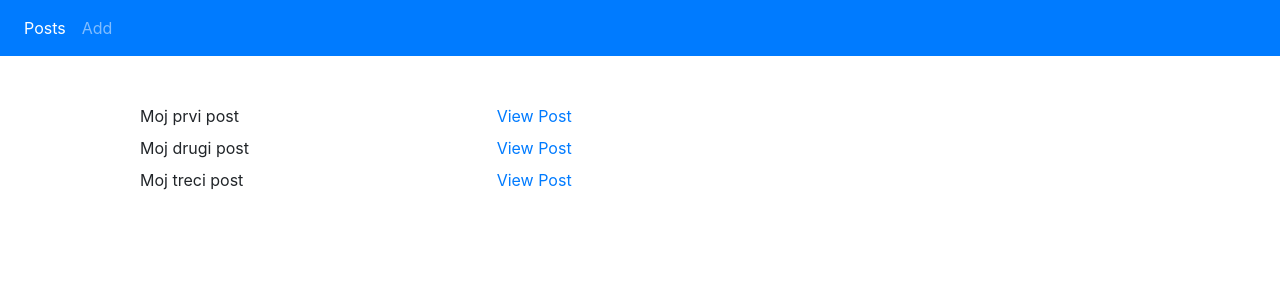
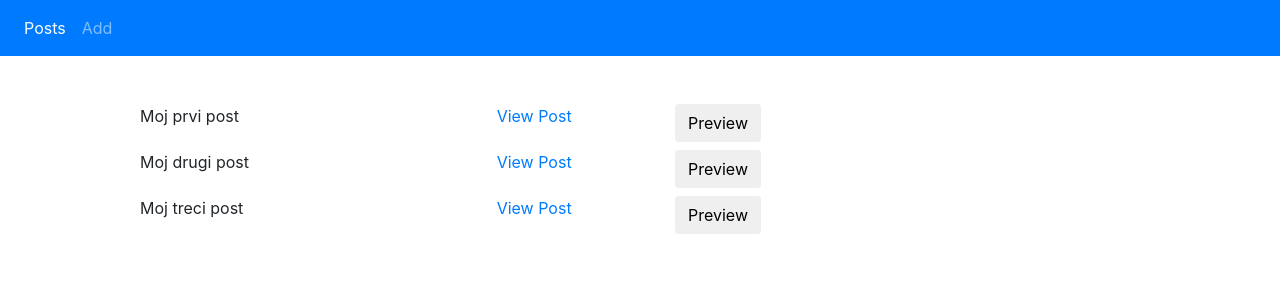
Before and after one commit to ndamnjanovic/angular-posts, an Angular app: page /posts in a window 1280 px wide. Shown: the top 300 px of the page. Built offline with nearby package versions, Linux system fonts and the light colour scheme.

Commit message:
Added preview button.

```diff
--- a/src/app/components/post-form/post-form.component.html
+++ b/src/app/components/post-form/post-form.component.html
@@ -18,7 +18,6 @@
       <button type="button" class="btn btn-default mr-2" (click)="postForm.reset()" [disabled]="postForm.form.pristine">
         Reset
       </button>
-
     </div>
   </form>
 </div>
--- a/src/app/components/posts/posts.component.html
+++ b/src/app/components/posts/posts.component.html
@@ -6,8 +6,12 @@
       <div class="col-sm-2 pull-right">
         <a [routerLink]="['/post', post.id]">View Post</a>
       </div>
+      <div class="col-sm-2 pull-right">
+        <button type="button" class="btn btn-default mr-2" (click)="show(post)">
+          Preview
+        </button>
+      </div>
     </li>
-
   </ul>
 
 </div>
--- a/src/app/components/posts/posts.component.ts
+++ b/src/app/components/posts/posts.component.ts
@@ -15,4 +15,12 @@ export class PostsComponent implements OnInit {
   ngOnInit() {
     this.posts = this.postsService.getPosts();
   }
+
+  public show(post) {
+    alert(`
+      Title: ${post.title},
+      Text: ${post.text},
+      Created at: ${post.created_at}
+    `);
+  }
 }
```
